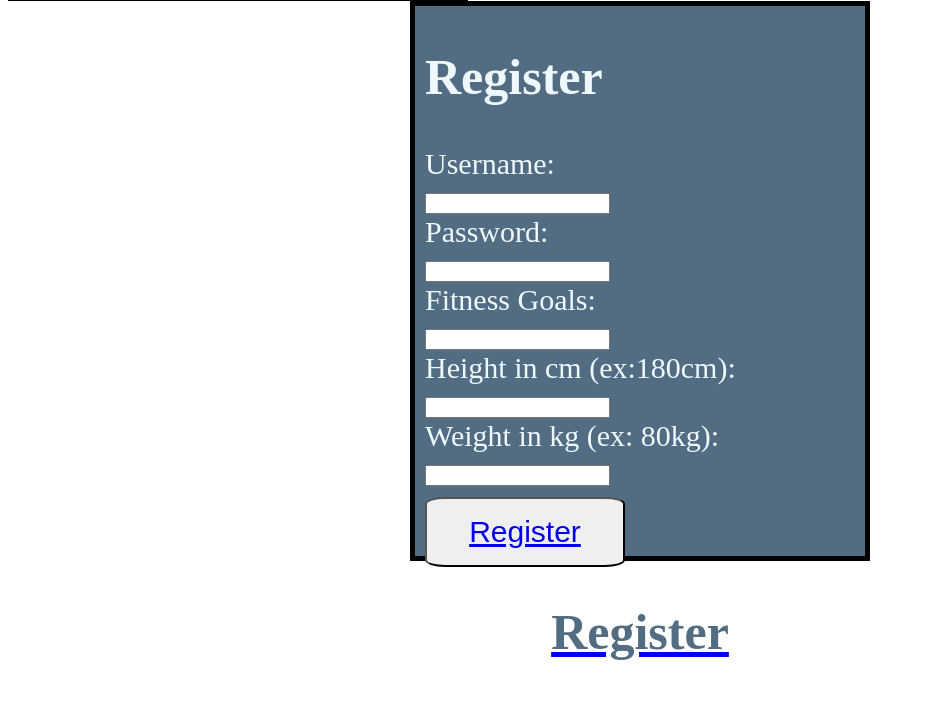
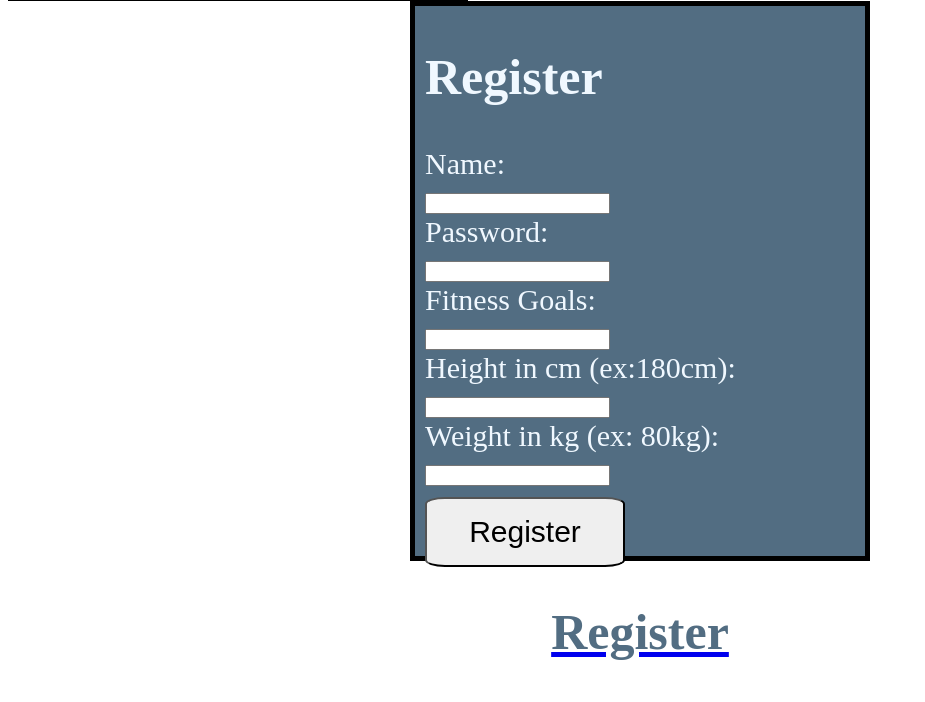
Before and after one commit to SamerFrangieh/3005_Final_project, a Django app: page /registration/register.html in a window 1280 px wide. Shown: the part 230-932 px from the top of the page, without its empty margins (0-925 px from the left). Run offline with Django 4.2, Linux system fonts and the light colour scheme.

Commit message:
Registration complete

```diff
--- a/FitForAll/myapp/models.py
+++ b/FitForAll/myapp/models.py
@@ -1,12 +1,16 @@
 from django.db import models
 from django.contrib.postgres.fields import JSONField
+
 
 class Member(models.Model):
     member_id = models.AutoField(primary_key=True)
     name = models.CharField(max_length=255)
-    password = models.CharField(max_length=255)
+    password = models.CharField(max_length=255)  # Consider using Django's built-in User model for better security
     fitness_goal = models.CharField(max_length=255, blank=True)
     health_metrics = models.JSONField()
+    height = models.DecimalField(max_digits=5, decimal_places=2, null=True, blank=True)  # Allow null if optional
+    weight = models.DecimalField(max_digits=5, decimal_places=2, null=True, blank=True)  # Allow null if optional
+
 
 class Trainer(models.Model):
     trainer_id = models.AutoField(primary_key=True)
--- a/FitForAll/myapp/templates/myapp/registration/register.html
+++ b/FitForAll/myapp/templates/myapp/registration/register.html
@@ -1,12 +1,14 @@
 {% load static %}
 <!DOCTYPE html>
 <html lang="en">
+
 <head>
     <meta charset="UTF-8">
     <meta name="viewport" content="width=device-width, initial-scale=1.0">
     <title>Member login</title>
     <link href="{% static 'myapp/register.css' %}" rel="stylesheet">
 </head>
+
 <body>
     <!-- nav bar -->
     <section class="nav-bar">
@@ -32,30 +34,38 @@
     <section class="nav-bar">
         <div class="box">
             <div class="stuff">
-        <div class="h1"><h2>Register</h2></div>
+                <div class="h1">
+                    <h2>Register</h2>
+                </div>
                 <div class="form">
-        <form>
-            <label for="fname">Username:</label><br>
-            <input type="text" id="fname" name="fname"><br>
-            <label for="lname">Password:</label><br>
-            <input type="text" id="lname" name="lname"><br>
+                    <form method="post" action="{% url 'register' %}">
+
+                        {% csrf_token %}
+                        <label for="name">Name:</label><br>
+                        <input type="text" id="name" name="name" required><br>
+                        <label for="password">Password:</label><br>
+                        <input type="text" id="password" name="password" required><br>
                         <label for="goals">Fitness Goals:</label><br>
-            <input type="text" id="goals" name="goals"><br>
+                        <input type="text" id="goals" name="goals" required><br>
                         <label for="height">Height in cm (ex:180cm):</label><br>
-            <input type="text" id="height" name="height"><br>
+                        <input type="text" id="height" name="height" required><br>
                         <label for="weight">Weight in kg (ex: 80kg):</label><br>
-            <input type="text" id="weight" name="weight"><br>
+                        <input type="text" id="weight" name="weight" required><br>
+                        <div class="submit">
+                            <button type="submit">Register</button>
+                        </div>
+                        {% if error %}
+                        <p>{{ error }}</p>
+                        {% endif %}
                     </form>
-        <div class="submit">
-            <button>
-                <a href="../dashboard/index.html">Register</a>
-            </button>
-        </div>
                 </div>
             </div>
         </div>
         <div class="regi">
-        <a href="../registration/register.html"><h2>Register</h2></a>
+            <a href="../registration/register.html">
+                <h2>Register</h2>
+            </a>
         </div>
 </body>
+
 </html>
--- a/FitForAll/myapp/views.py
+++ b/FitForAll/myapp/views.py
@@ -14,8 +14,42 @@ def dashboard_view(request):
     # Dashboard no context
     return render(request, 'myapp/dashboard/index.html')
 
+from django.shortcuts import render, redirect
+from django.contrib import messages
+from .models import Member
+
 def register(request):
-    return render(request, 'myapp/registration/register.html')
+    if request.method == 'POST':
+        name = request.POST.get('name').strip()
+        password = request.POST.get('password').strip()
+        fitness_goals = request.POST.get('goals', '').strip() # Optional, provide default
+        height = request.POST.get('height').strip()
+        weight = request.POST.get('weight').strip()
+
+        # Basic validation (you might want to add more, e.g., checking if user already exists)
+        if not (name and password and height and weight):
+            messages.error(request, "Please fill out all required fields.")
+            return render(request, 'myapp/registration/register.html')
+
+        try:
+            # Assuming height and weight are stored as DecimalFields in your model
+            member = Member.objects.create(
+                name=name,
+                password=password,  # For demonstration; in real applications, use Django's user model & hash passwords
+                fitness_goal=fitness_goals,
+                height=height,
+                weight=weight,
+                health_metrics={}  # Assuming you have a default or an empty value for starters
+            )
+            # Redirect to login page or dashboard after successful registration
+            return render(request, 'myapp/login/memberLogin.html')  # Assuming you have a URL named 'memberLogin'
+        except Exception as e:
+            messages.error(request, "An error occurred during registration. Please try again.")
+            print(e)  # or use logging
+            return render(request, 'myapp/registration/register.html')
+    else:
+        return render(request, 'myapp/registration/register.html')
+
 def train_login(request):
     return render(request, 'myapp/login/trainerLogin.html')
 
```
Also changed, not shown: FitForAll/myapp/migrations/0003_member_height_member_weight.py (added). Lines whose indentation alone changed are shown as unchanged.
